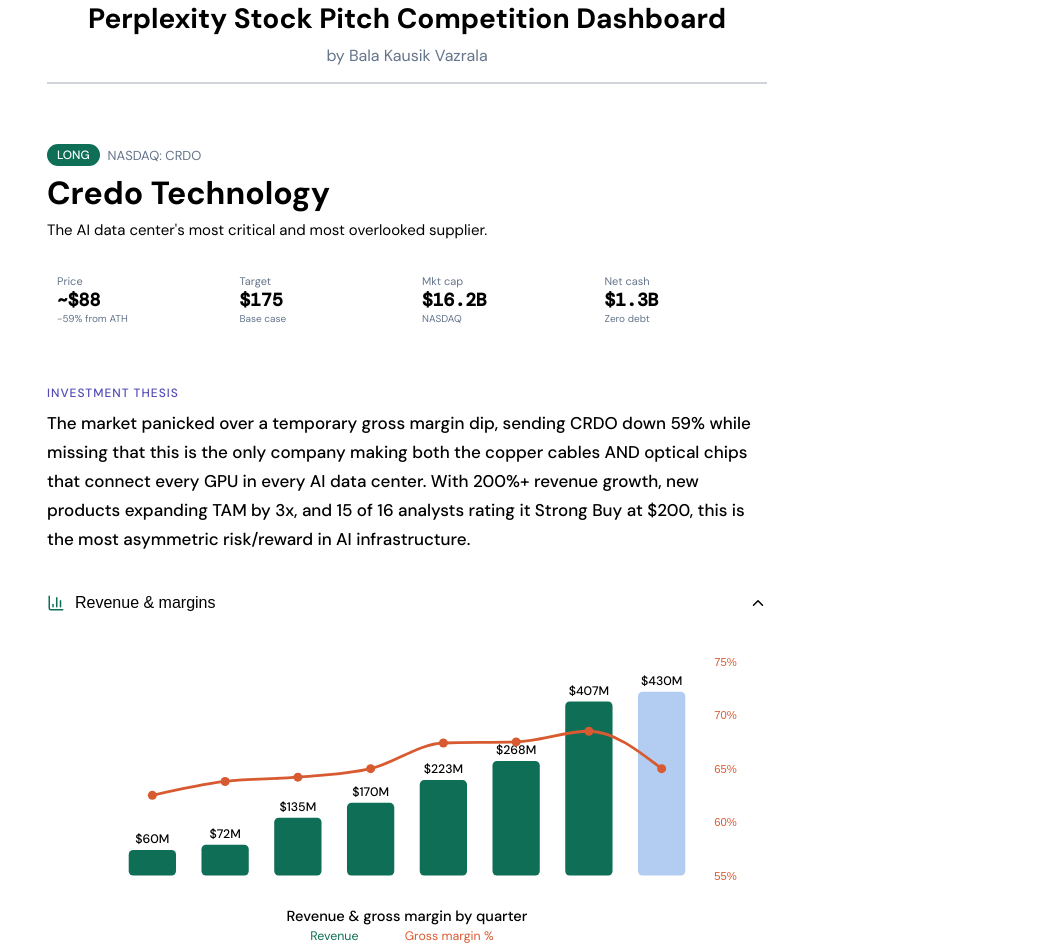
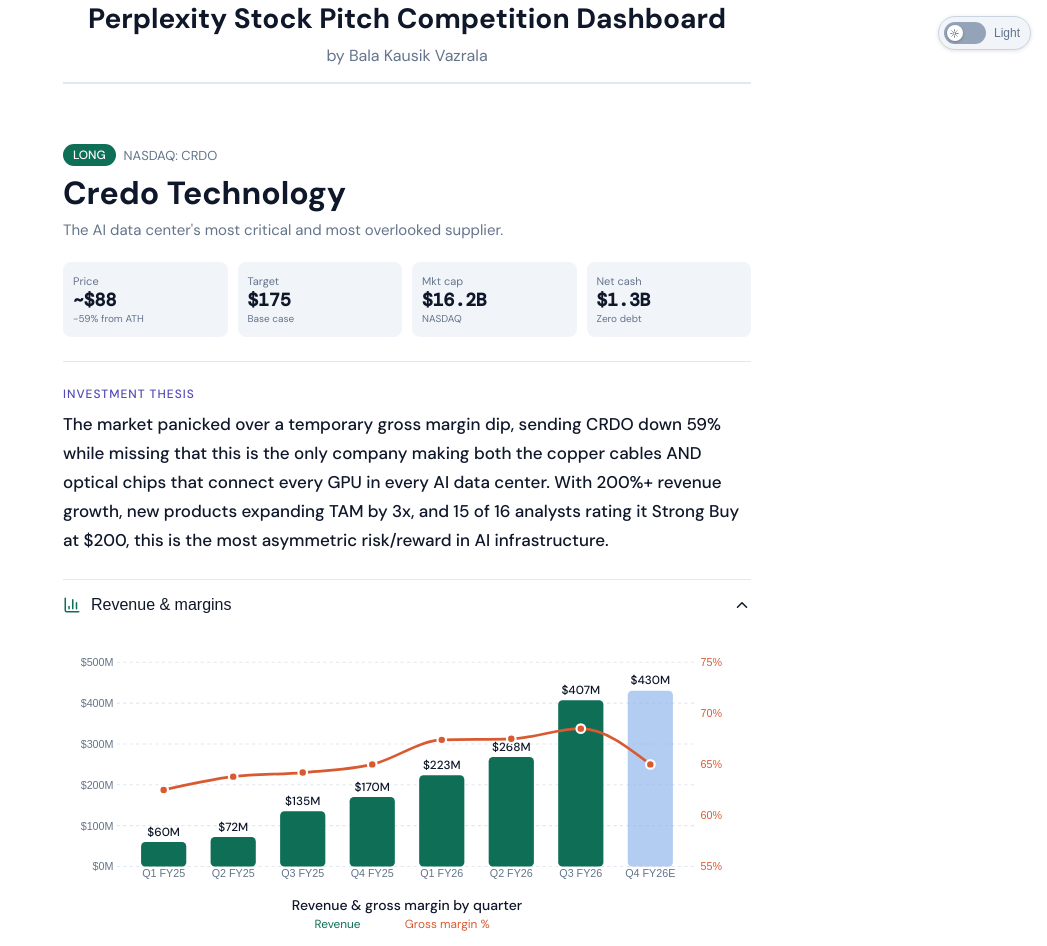
Before and after one commit to bvazrala/perplexity_stock_pitch_comp, a React app: page / in a window 1280 px wide. Shown: the top 946 px of the page, without its empty margins (233-1280 px from the left). Built offline with nearby package versions, Linux system fonts and the light colour scheme.

Commit message:
updated UI (dark/light mode)

```diff
--- a/dashboard.jsx
+++ b/dashboard.jsx
@@ -1,6 +1,6 @@
 import { useState, useEffect, useRef } from "react";
 import * as d3 from "d3";
-import { TrendingUp, TrendingDown, AlertTriangle, Target, Zap, Shield, Clock, ChevronDown, ChevronUp, DollarSign, Cpu, Cable, BarChart3, ArrowUpRight } from "lucide-react";
+import { TrendingUp, TrendingDown, AlertTriangle, Target, Zap, Shield, Clock, ChevronDown, ChevronUp, DollarSign, Cpu, Cable, BarChart3, ArrowUpRight, Moon, Sun } from "lucide-react";
 
 const TEAL = "#0F6E56";
 const CORAL = "#D85A30";
@@ -233,7 +233,7 @@
         return [posA, posB, posC];
       })
       .attr("fill", "none")
-      .attr("stroke", "black")
+      .style("stroke", "var(--color-text-secondary)")
       .attr("stroke-width", 1);
 
     arcs
@@ -245,7 +245,7 @@
       })
       .attr("text-anchor", (d) => (d.endAngle + d.startAngle) / 2 > Math.PI ? "end" : "start")
       .attr("font-size", "12px")
-      .attr("fill", "black")
+      .style("fill", "var(--color-text-primary)")
       .text((d) => d.data.label);
   }, []);
 
@@ -273,9 +273,80 @@
   );
 }
 
+function DarkModeToggle({ isDark, onToggle }) {
+  return (
+    <button
+      onClick={onToggle}
+      aria-label={isDark ? "Switch to light mode" : "Switch to dark mode"}
+      style={{
+        position: "fixed",
+        top: 16,
+        right: 16,
+        zIndex: 1000,
+        display: "flex",
+        alignItems: "center",
+        gap: 8,
+        padding: "5px 10px 5px 5px",
+        background: "var(--color-background-secondary)",
+        border: "1px solid var(--color-border-secondary)",
+        borderRadius: 24,
+        cursor: "pointer",
+        boxShadow: "0 1px 4px rgba(0,0,0,0.12)",
+      }}
+    >
+      {/* Pill track */}
+      <div style={{
+        position: "relative",
+        width: 42,
+        height: 22,
+        background: isDark ? TEAL : "#94a3b8",
+        borderRadius: 11,
+        flexShrink: 0,
+        transition: "background 0.3s",
+      }}>
+        {/* Knob */}
+        <div style={{
+          position: "absolute",
+          top: 3,
+          left: isDark ? 21 : 3,
+          width: 16,
+          height: 16,
+          background: "#ffffff",
+          borderRadius: "50%",
+          boxShadow: "0 1px 3px rgba(0,0,0,0.25)",
+          transition: "left 0.25s ease",
+          display: "flex",
+          alignItems: "center",
+          justifyContent: "center",
+        }}>
+          {isDark
+            ? <Moon size={9} color={TEAL} strokeWidth={2.5} />
+            : <Sun size={9} color="#64748b" strokeWidth={2.5} />}
+        </div>
+      </div>
+      <span style={{ fontSize: 12, fontWeight: 500, color: "var(--color-text-secondary)", userSelect: "none" }}>
+        {isDark ? "Dark" : "Light"}
+      </span>
+    </button>
+  );
+}
+
 export default function App() {
+  const [isDark, setIsDark] = useState(() => {
+    if (typeof window === "undefined") return false;
+    const saved = localStorage.getItem("theme");
+    if (saved) return saved === "dark";
+    return window.matchMedia("(prefers-color-scheme: dark)").matches;
+  });
+
+  useEffect(() => {
+    document.documentElement.setAttribute("data-theme", isDark ? "dark" : "light");
+    localStorage.setItem("theme", isDark ? "dark" : "light");
+  }, [isDark]);
+
   return (
     <div style={{ fontFamily: "'DM Sans', sans-serif", maxWidth: 720, margin: "0 auto", padding: "0 16px 60px" }}>
+      <DarkModeToggle isDark={isDark} onToggle={() => setIsDark(d => !d)} />
       <link href="https://fonts.googleapis.com/css2?family=DM+Sans:wght@400;500;700&family=DM+Mono:wght@400;500&display=swap" rel="stylesheet" />
 
        <div style={{ textAlign: "center", marginBottom: 20 }}>
@@ -285,7 +356,7 @@
         <p style={{ fontSize: 16, color: "#64748b", margin: "8px 0" }}>
           by Bala Kausik Vazrala
         </p>
-        <hr style={{ border: "0.5px solid #d1d5db", marginTop: 16 }} />
+        <hr style={{ border: "0.5px solid var(--color-border-tertiary)", marginTop: 16 }} />
       </div>
 
       <div style={{ padding: "40px 0 24px", borderBottom: "0.5px solid var(--color-border-tertiary)" }}>
--- a/styles.css
+++ b/styles.css
@@ -1,14 +1,55 @@
+/* ─── CSS custom properties ─── */
+:root,
+[data-theme="light"] {
+  --color-background-primary: #ffffff;
+  --color-background-secondary: #f1f5f9;
+  --color-text-primary: #0f172a;
+  --color-text-secondary: #64748b;
+  --color-border-tertiary: #e2e8f0;
+  --color-border-secondary: #cbd5e1;
+  --border-radius-md: 8px;
+  --border-radius-lg: 12px;
+}
+
+[data-theme="dark"] {
+  --color-background-primary: #0f172a;
+  --color-background-secondary: #1e293b;
+  --color-text-primary: #f1f5f9;
+  --color-text-secondary: #94a3b8;
+  --color-border-tertiary: #334155;
+  --color-border-secondary: #475569;
+  --border-radius-md: 8px;
+  --border-radius-lg: 12px;
+}
+
+/* ─── Base ─── */
+*,
+*::before,
+*::after {
+  box-sizing: border-box;
+}
+
+html {
+  color-scheme: light dark;
+}
+
 body {
   margin: 0;
-  font-family: Arial, sans-serif;
-  transition: background-color 0.3s, color 0.3s;
+  font-family: "DM Sans", Arial, sans-serif;
+  background-color: var(--color-background-primary);
+  color: var(--color-text-primary);
+  transition: background-color 0.25s ease, color 0.25s ease;
 }
 
-body.dark-mode {
-  background-color: #1e293b;
-  color: #f8fafc;
+/* Smooth theme transitions for common elements */
+button,
+div,
+span,
+p,
+h1,
+h2,
+h3,
+svg {
+  transition: background-color 0.25s ease, color 0.25s ease,
+    border-color 0.25s ease;
 }
-
-button {
-  transition: background-color 0.3s, color 0.3s;
-}
```
Also changed, not shown: dist/index.html, 4 other files.
